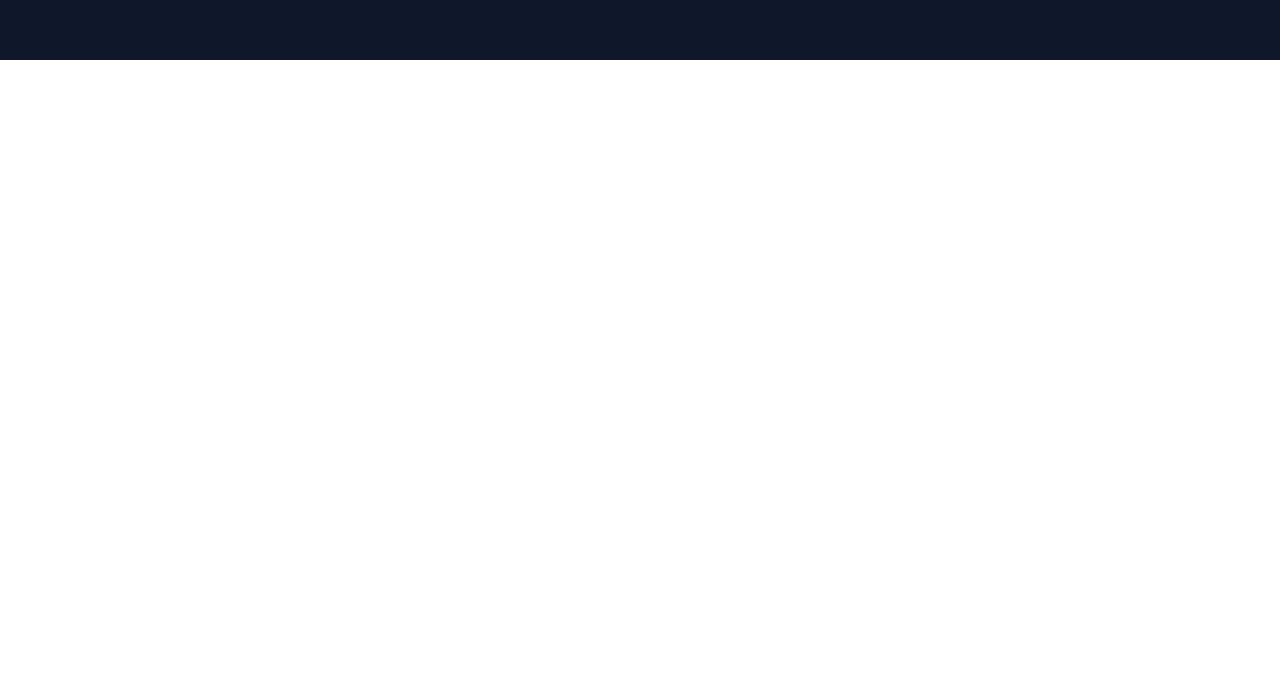
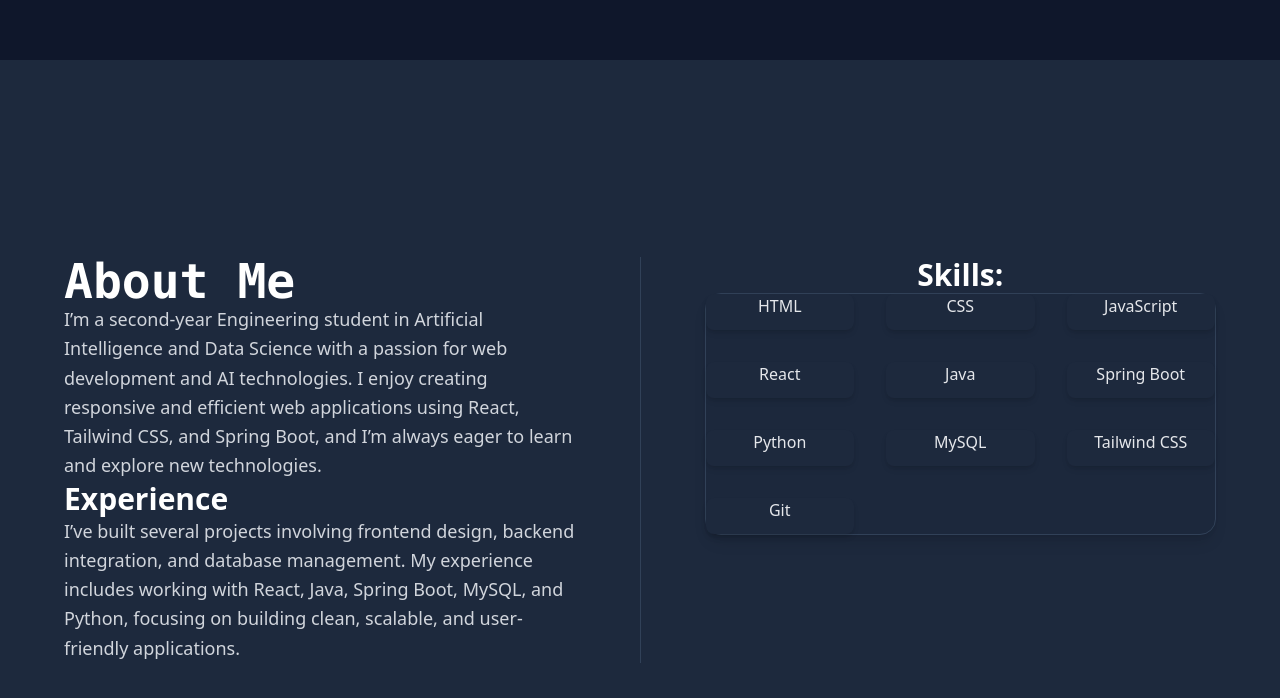
Before and after one commit to BhupatiNadar/Portfolio, a React (Vite) app: page / in a window 1280 px wide. Shown: the part 836-1534 px from the top of the page. Before the commit the page ends 896 px from the top, so only its background shows below. Built offline with nearby package versions, Linux system fonts and the light colour scheme.

Commit message:
About Page is Added

```diff
--- a/src/App.jsx
+++ b/src/App.jsx
@@ -4,6 +4,7 @@ import { Routes, Route } from "react-router-dom";
 
 import Header from "./Components/HomePage/Header";
 import Body from "./Components/HomePage/Body"
+import About from './Components/AboutMe/About';
 
 const App = () => {
   return (
@@ -14,6 +15,7 @@ const App = () => {
           <>
             <Header/>
             <Body/>
+            <About/>
           </>
         }
       />
--- /dev/null
+++ b/src/Components/AboutMe/About.jsx
@@ -0,0 +1,66 @@
+import React from "react";
+
+const About = () => {
+  const skills = [
+    "HTML",
+    "CSS",
+    "JavaScript",
+    "React",
+    "Java",
+    "Spring Boot",
+    "Python",
+    "MySQL",
+    "Tailwind CSS",
+    "Git",
+  ];
+
+  return (
+    <div className="w-full min-h-screen bg-slate-800 text-white flex items-center justify-center p-6 md:p-12 font-sans">
+      <div className="flex flex-col lg:flex-row items-start justify-center gap-12 lg:gap-16 max-w-6xl w-full">
+        <div className="flex-1 w-full">
+          <h1 className="text-4xl sm:text-5xl font-bold mb-6 text-white font-mono text-center lg:text-left">
+            About Me
+          </h1>
+          <p className="text-lg leading-relaxed text-gray-300 mb-10 text-center lg:text-left">
+            I’m a second-year Engineering student in Artificial Intelligence and
+            Data Science with a passion for web development and AI technologies.
+            I enjoy creating responsive and efficient web applications using
+            React, Tailwind CSS, and Spring Boot, and I’m always eager to learn
+            and explore new technologies.
+          </p>
+
+          <h2 className="text-3xl font-semibold mb-4 text-white text-center lg:text-left">
+            Experience
+          </h2>
+          <p className="text-lg leading-relaxed text-gray-300 text-center lg:text-left">
+            I’ve built several projects involving frontend design, backend
+            integration, and database management. My experience includes working
+            with React, Java, Spring Boot, MySQL, and Python, focusing on
+            building clean, scalable, and user-friendly applications.
+          </p>
+        </div>
+        <div className="hidden lg:block w-px bg-slate-700 self-stretch"></div>
+
+        <div className="flex-1 w-full">
+          <h2 className="text-3xl font-semibold mb-8 text-white text-center">
+            Skills:
+          </h2>
+          <div className="bg-slate-800/50 p-6 sm:p-8 rounded-2xl shadow-lg border border-slate-700">
+            <ul className="h-60 grid grid-cols-2 sm:grid-cols-3 gap-8">
+              {skills.map((skill, index) => (
+                <li
+                  key={index}
+                  className="bg-slate-800 text-gray-200 font-medium py-3 px-4 rounded-lg shadow-md hover:bg-slate-700 hover:scale-105 hover:text-white transition-all duration-300 cursor-pointer text-center"
+                >
+                  {skill}
+                </li>
+              ))}
+            </ul>
+          </div>
+        </div>
+      </div>
+    </div>
+  );
+};
+
+export default About;
--- a/src/Components/HomePage/Body.jsx
+++ b/src/Components/HomePage/Body.jsx
@@ -11,7 +11,7 @@ const Body = () => {
           alt="Bhupati Nadar"
           className="rounded-full w-72 h-72 sm:w-80 sm:h-80 object-cover shadow-lg shadow-cyan-900/40"
         />
-
+        <div className="h-10"></div>
         <div className="flex gap-8 mt-10">
           <a
             href="https://github.com/BhupatiNadar"
```
